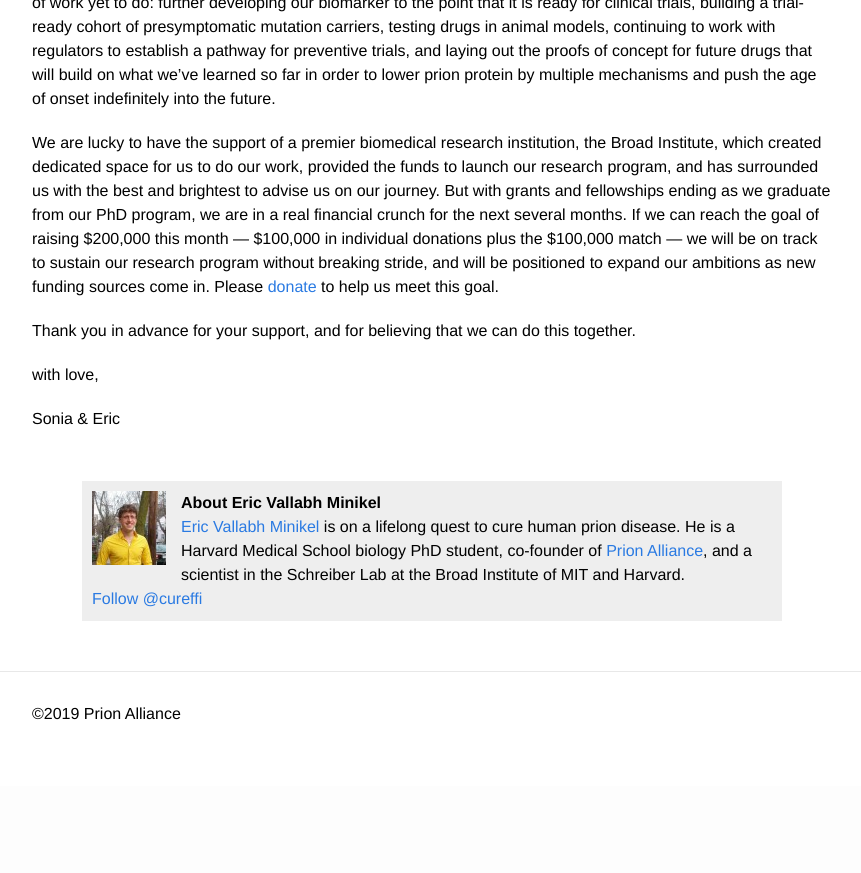
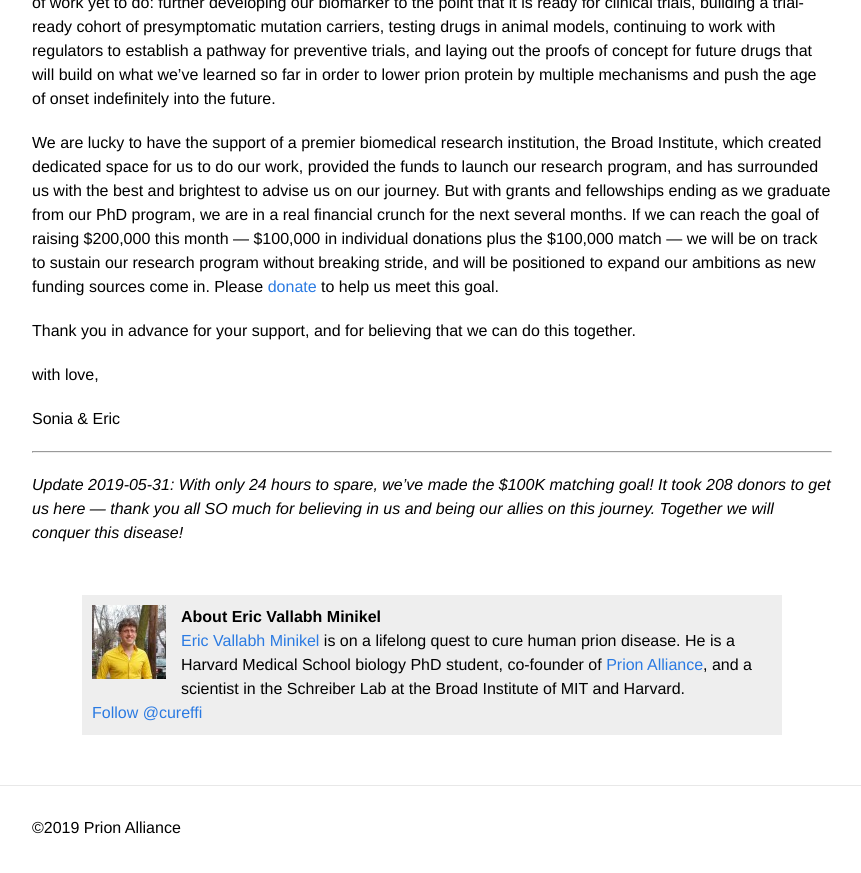
Before and after one commit to ericminikel/prionalliance, a Jekyll site: the page built from _posts/2019-05-01-donation-match-to-100k-in-honor-of-our-phds.markdown, in a window 1280 px wide and 900 px high, scrolled down 1666 px. Shown: the top 873 px of the window, without its empty margins (208-1069 px from the left). Built offline with Jekyll 4.4.1, drawn with Linux system fonts in a browser that asks for light colours; comment, search, counter and statistics services are not loaded; before the commit the page ends 2452 px from its top, so only the background shows below that.

Commit message:
update - made the match

```diff
--- a/_posts/2019-05-01-donation-match-to-100k-in-honor-of-our-phds.markdown
+++ b/_posts/2019-05-01-donation-match-to-100k-in-honor-of-our-phds.markdown
@@ -29,3 +29,7 @@ Thank you in advance for your support, and for believing that we can do this tog
 with love,
 
 Sonia & Eric
+
+<hr>
+
+*Update 2019-05-31: With only 24 hours to spare, we've made the $100K matching goal! It took 208 donors to get us here — thank you all SO much for believing in us and being our allies on this journey. Together we will conquer this disease!*
```
